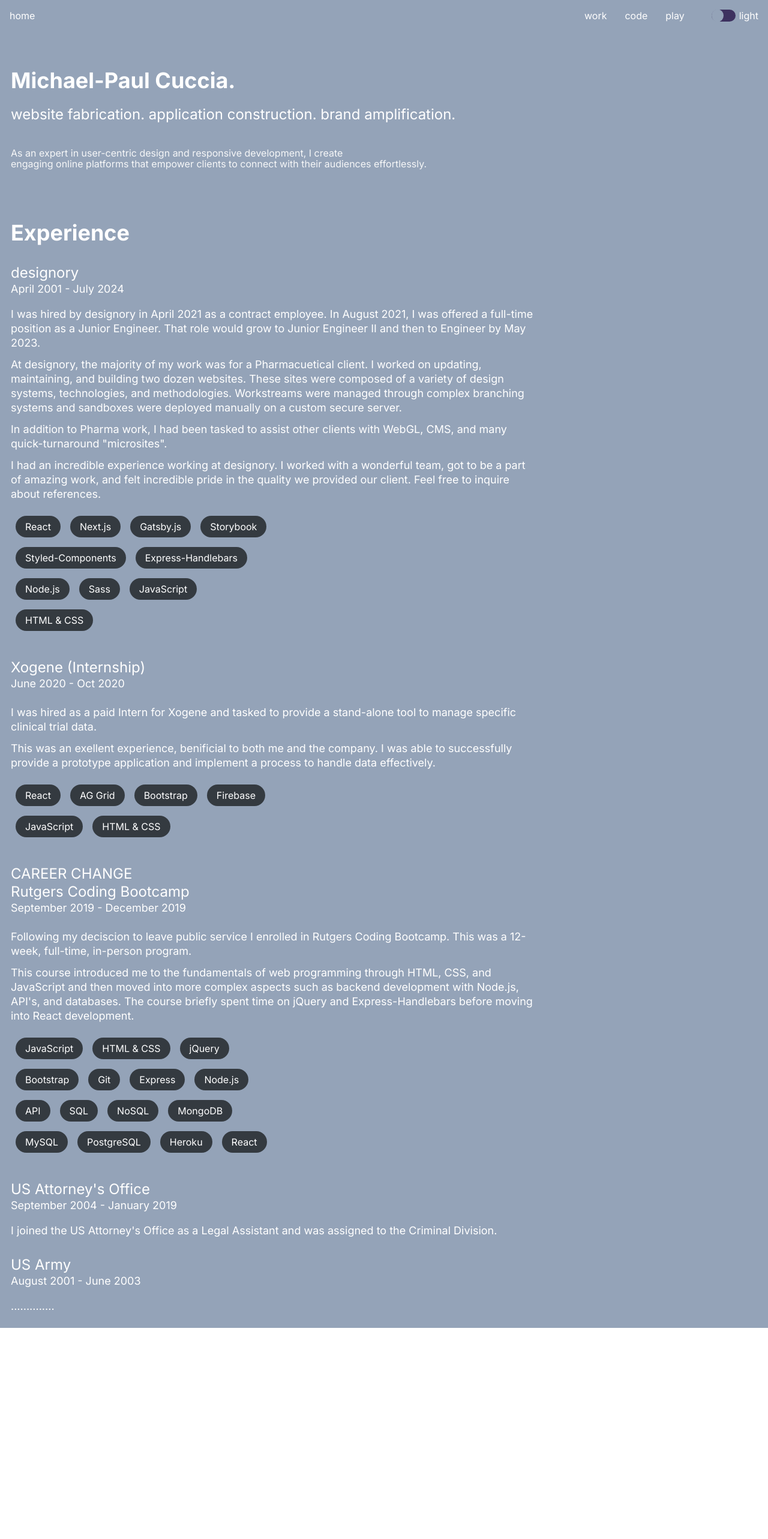
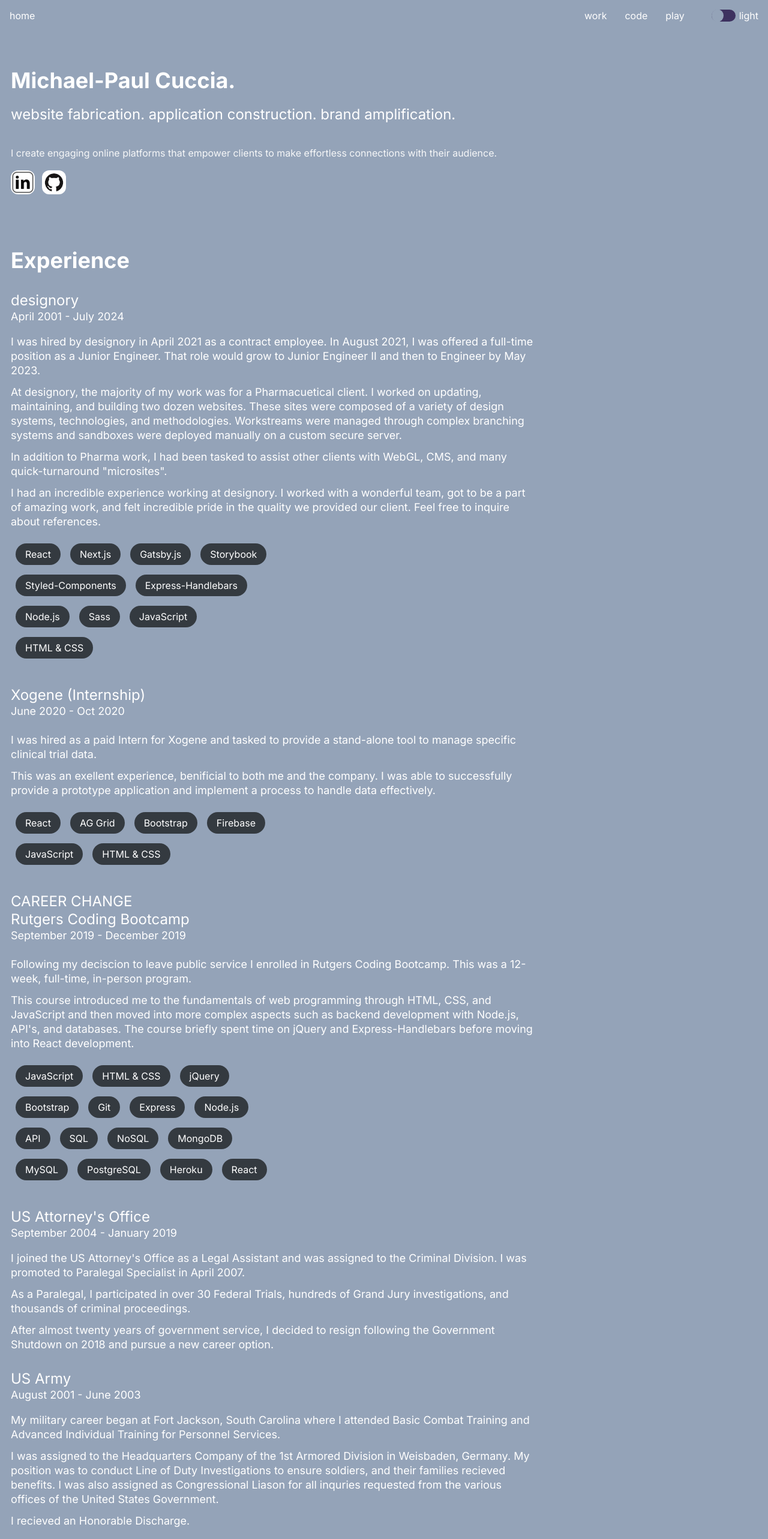
Before and after one commit to michaelpaulcuccia/profile-resume, a Next.js app in the folder my-app/: page /work in a window 1280 px wide. Shown: the top 2566 px of the page at 60% size. Before the commit the page ends 2214 px from the top, so only its background shows below. Built offline with nearby package versions, Linux system fonts and the light colour scheme.

Commit message:
updates about me and nav

```diff
--- a/my-app/components/CustomText.jsx
+++ b/my-app/components/CustomText.jsx
@@ -27,6 +27,10 @@
 
 const StyledPillContainer = styled.div`
   width: 50%;
+
+  @media (max-width: ${mobileBreakpoint}) {
+    width: 100%;
+  }
 `;
 
 export function TextContainer ({children}) {
--- a/my-app/components/Nav.jsx
+++ b/my-app/components/Nav.jsx
@@ -1,5 +1,7 @@
 "use client";
 import React, { useContext } from "react";
+import Link from "next/link";
+import Image from "next/image";
 import styled from "styled-components";
 import ThemeContext from "../src/app/context/ThemeContext";
 import CustomLink from "./CustomLink";
@@ -7,6 +9,8 @@
 import PillButton from "./Pillbutton";
 import { Title, Headline } from "./CustomText";
 import { mobileBreakpoint } from "../constants/breakpoint";
+import GitHub from '../public/assets/GitHub.png';
+import LinkedIn from "../public/assets/LinkedIn.jpeg";
 
 const Util = styled.div`
   padding: 16px;
@@ -62,9 +66,21 @@
   //Special Use, not included in CustomText
   .body {
     line-height: 18px;
-    margin-bottom: 60px;
     color: ${({ theme }) =>
     theme === "lightMode" ? lightMode.Secondary : darkMode.Secondary};
+  }
+`;
+
+const IconWithLinkContainer = styled.div`
+  margin-bottom: 60px;
+  margin-top: 20px;
+
+  a:first-of-type {
+    margin-right: 6px;
+  }
+
+  a:nth-of-type(2) {
+    margin-left: 6px;
   }
 `;
 
@@ -89,11 +105,35 @@
         website fabrication. application construction. brand amplification.
       </Headline>
       <p className="body">
-        As an expert in user-centric design and responsive development, I create
-        <br />
-        engaging online platforms that empower clients to connect with their
-        audiences effortlessly.
+        I create engaging online platforms that empower clients to make effortless connections with their
+        audience.
       </p>
+      <IconWithLinkContainer>
+        <Link
+          href="https://www.linkedin.com/in/michael-paul-cuccia-882607275/"
+          target="_blank"
+        >
+         <Image
+          src={LinkedIn}
+          width={40}
+          height={40}
+          alt="LinkedIn"
+          style={{ borderRadius: "12px" }}
+        />
+        </Link>
+        <Link
+          href="https://github.com/michaelpaulcuccia/"
+          target="_blank"
+        >
+         <Image
+          src={GitHub}
+          width={40}
+          height={40}
+          alt="GitHub"
+          style={{ borderRadius: "12px" }}
+        />
+        </Link>
+      </IconWithLinkContainer>
     </Hero>
     </>
   );
--- a/my-app/src/app/globals.css
+++ b/my-app/src/app/globals.css
@@ -8,6 +8,6 @@
 body {
   /* overflow: hidden; */
   -ms-overflow-style: none;
-  scrollbar-width: none;
+  /* scrollbar-width: none; */
   -webkit-font-smoothing: antialiased;
 }
--- a/my-app/src/app/work/page.js
+++ b/my-app/src/app/work/page.js
@@ -83,15 +83,32 @@
         <Headline>US Attorney's Office</Headline>
         <Paragraph>September 2004 - January 2019</Paragraph>
         <div style={{ marginBottom: '18px'}}></div>
-        <Paragraph>I joined the US Attorney's Office as a Legal Assistant and was assigned to the Criminal Division.</Paragraph>
+        <Paragraph>
+          I joined the US Attorney's Office as a Legal Assistant and was assigned to the Criminal Division. I was promoted to Paralegal Specialist in April 2007.
+        </Paragraph>
+        <Paragraph>
+          As a Paralegal, I participated in over 30 Federal Trials, hundreds of Grand Jury investigations, and thousands of criminal proceedings.
+        </Paragraph>
+        <Paragraph>
+          After almost twenty years of government service, I decided to resign following the Government Shutdown on 2018 and pursue a new career option.
+        </Paragraph>
       </TextContainer>
       <div style={{ marginBottom: '30px'}}></div>
       <TextContainer>
         <Headline>US Army</Headline>
         <Paragraph>August 2001 - June 2003</Paragraph>
         <div style={{ marginBottom: '18px'}}></div>
-        <Paragraph>..............</Paragraph>
+        <Paragraph>
+          My military career began at Fort Jackson, South Carolina where I attended Basic Combat Training and Advanced Individual Training for Personnel Services.
+        </Paragraph>
+        <Paragraph>
+          I was assigned to the Headquarters Company of the 1st Armored Division in Weisbaden, Germany. My position was to conduct Line of Duty Investigations to ensure soldiers, and their families recieved benefits. I was also assigned as Congressional Liason for all inquries requested from the various offices of the United States Government.
+        </Paragraph>
+        <Paragraph>
+          I recieved an Honorable Discharge.
+        </Paragraph>
       </TextContainer>
+      <div style={{ marginBottom: '60px'}}></div>
     </PageWrapper>
   )
 }
```
Also changed, not shown: my-app/src/app/play/page.js (+32 -1 lines).
